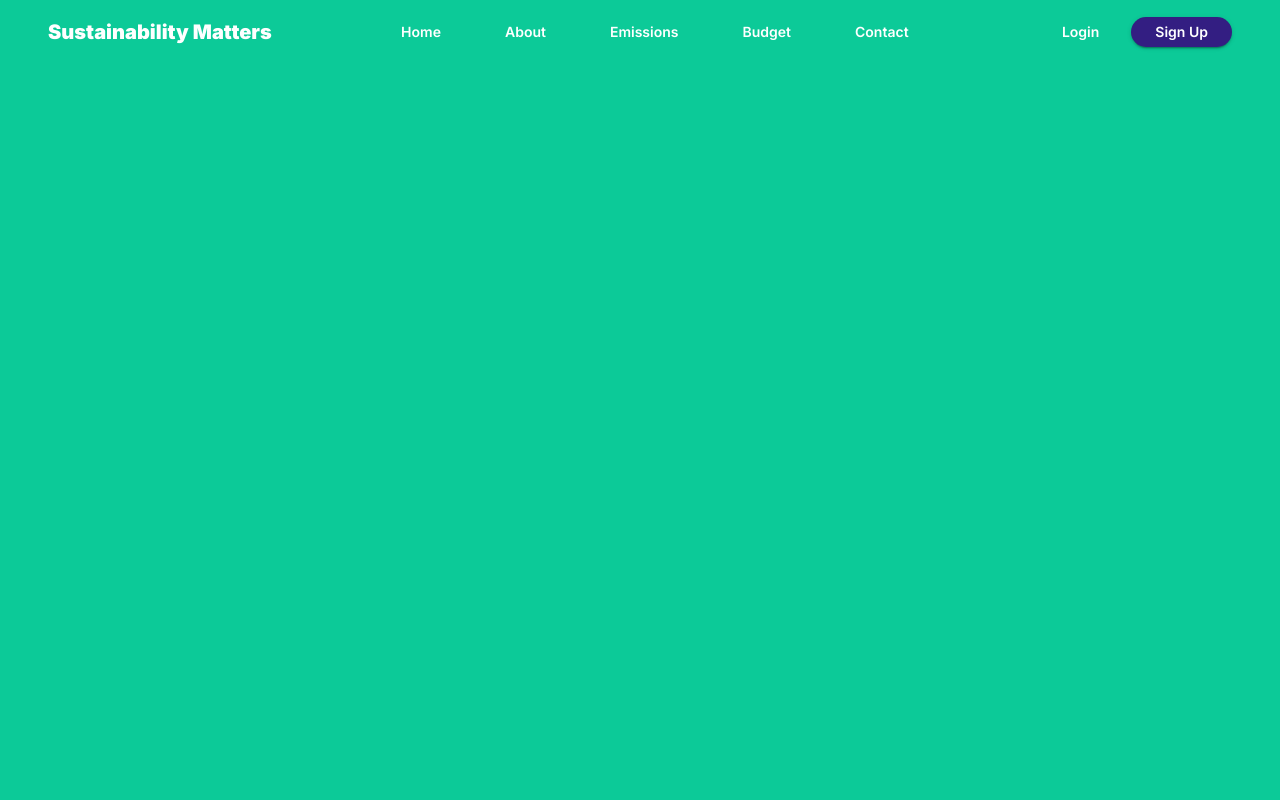
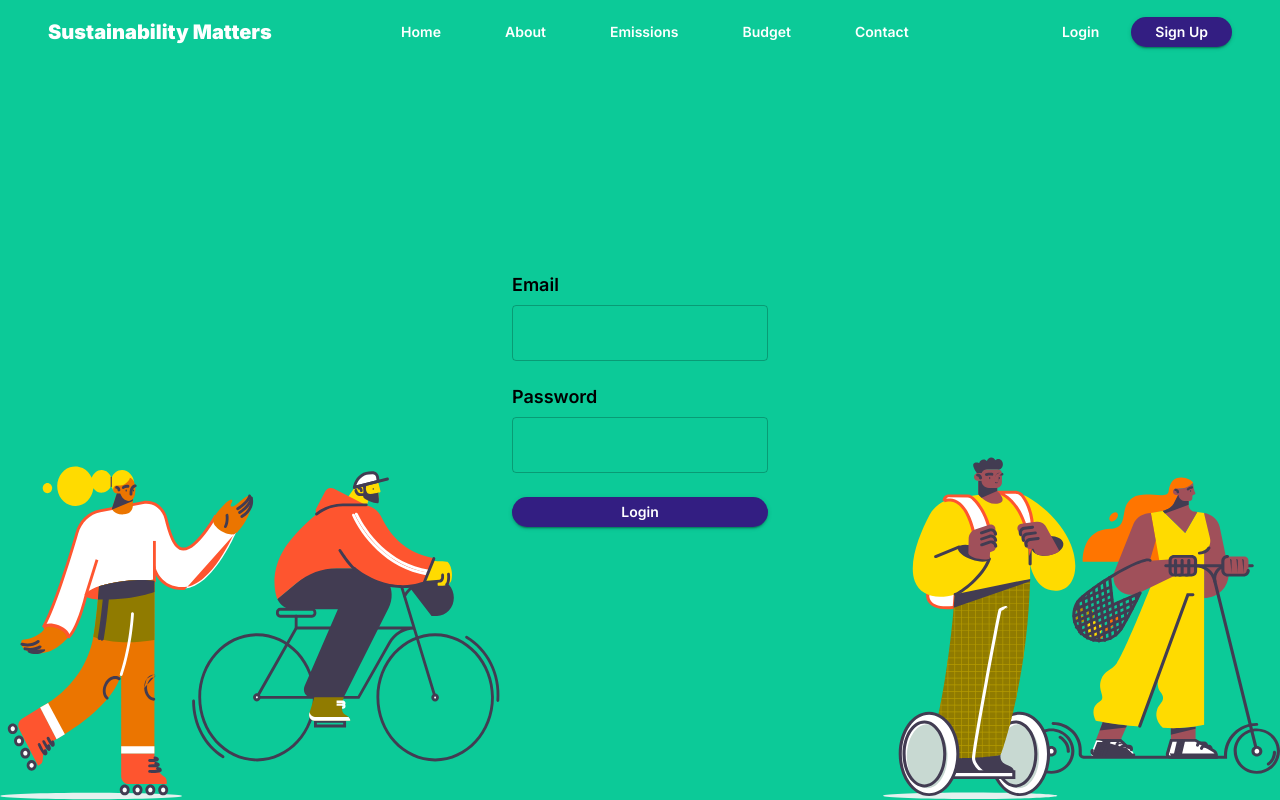
Before and after one commit to laaragm/Sustainability-Matters-FrontEnd, a React (Create React App) app: page /login in a window 1280 px wide. Built offline with nearby package versions, Linux system fonts and the light colour scheme.

Commit message:
Start implementing login page

```diff
--- a/src/pages/AboutUs/index.tsx
+++ b/src/pages/AboutUs/index.tsx
@@ -7,9 +7,6 @@ export default function AboutUs() {
     const theme = useTheme();
     const isTablet = useMediaQuery(theme.breakpoints.down("lg"));
     const isMobile = useMediaQuery(theme.breakpoints.down("md"));
-
-    console.log("is tablet: ", isTablet);
-    console.log("is MOBILE: ", isMobile);
 
     const content = (
         <>
--- /dev/null
+++ b/src/pages/Login/index.tsx
@@ -0,0 +1,89 @@
+import { Stack, TextField, useMediaQuery, useTheme } from "@mui/material";
+import { useState } from "react";
+
+import aboutUsPageIllustration from "../../assets/images/aboutUsPageIllustration.svg";
+import { StyledLabel } from "./styles";
+import { CustomizedButton } from "./../../shared/components/CustomizedButton/index";
+
+export default function Login() {
+    const theme = useTheme();
+    const isMobile = useMediaQuery(theme.breakpoints.down("md"));
+    const [email, setEmail] = useState("");
+    const [password, setPassword] = useState("");
+
+    const handleEmail = (value: string) => {
+        setEmail(value);
+    };
+
+    const handlePassword = (value: string) => {
+        setPassword(value);
+    };
+
+    // TODO: Implement functionality as soon as the backend is in place
+    const handleLogin = () => {};
+
+    return (
+        <Stack
+            direction="column"
+            alignItems="center"
+            justifyContent="center"
+            spacing={isMobile ? 8 : 2}
+            m={isMobile ? 0 : 5}
+            height="100%"
+        >
+            <Stack
+                direction="column"
+                alignItems="center"
+                justifyContent="center"
+                spacing={3}
+                width={isMobile ? "100%" : "20%"}
+                sx={{
+                    position: "absolute",
+                }}
+            >
+                <Stack
+                    direction="column"
+                    alignItems="flex-start"
+                    justifyContent="center"
+                    spacing={1}
+                >
+                    <StyledLabel>Email</StyledLabel>
+                    <TextField
+                        id="email-field-login"
+                        value={email}
+                        onChange={(event) => handleEmail(event.target.value)}
+                    />
+                </Stack>
+                <Stack
+                    direction="column"
+                    alignItems="flex-start"
+                    justifyContent="center"
+                    spacing={1}
+                >
+                    <StyledLabel>Password</StyledLabel>
+                    <TextField
+                        id="password-field-login"
+                        value={password}
+                        onChange={(event) => handlePassword(event.target.value)}
+                    />
+                </Stack>
+                <CustomizedButton
+                    color="secondary"
+                    borderRadius="1.5rem"
+                    fullWidth={true}
+                    onClick={handleLogin}
+                >
+                    Login
+                </CustomizedButton>
+            </Stack>
+            <Stack width="100%" sx={{ position: "absolute", bottom: 0 }}>
+                <img
+                    src={aboutUsPageIllustration}
+                    alt="Abous us page illustration"
+                    height="100%"
+                    width="100%"
+                />
+            </Stack>
+        </Stack>
+    );
+}
--- /dev/null
+++ b/src/pages/Login/styles.ts
@@ -0,0 +1,12 @@
+import { styled } from "@mui/material/styles";
+
+export const StyledLabel = styled("div")(({ theme }) => ({
+    fontWeight: 600,
+    fontSize: "1.125rem",
+    lineHeight: "1.5rem",
+    color: theme.palette.text.secondary,
+    "@media (max-width: 400px)": {
+        fontSize: "1rem",
+        lineHeight: "3rem",
+    },
+}));
--- a/src/routes/index.tsx
+++ b/src/routes/index.tsx
@@ -10,6 +10,7 @@ export default function Router() {
             <Route path={PATHS.home.route} element={<HomePage />} />
             <Route path={PATHS.about.route} element={<AboutUs />} />
             <Route path={PATHS.contact.route} element={<Contact />} />
+            <Route path={PATHS.login.route} element={<Login />} />
         </Routes>
     );
 }
@@ -17,3 +18,4 @@ export default function Router() {
 const HomePage = Loadable(lazy(() => import("../pages/HomePage")));
 const AboutUs = Loadable(lazy(() => import("../pages/AboutUs")));
 const Contact = Loadable(lazy(() => import("../pages/Contact")));
+const Login = Loadable(lazy(() => import("../pages/Login")));
--- a/src/routes/paths.ts
+++ b/src/routes/paths.ts
@@ -11,4 +11,8 @@ export const PATHS = {
         name: "Contact",
         route: "/contact",
     },
+    login: {
+        name: "Login",
+        route: "/login",
+    },
 };
```
Also changed, not shown: src/assets/images/loginPageIllustration.svg (added).
